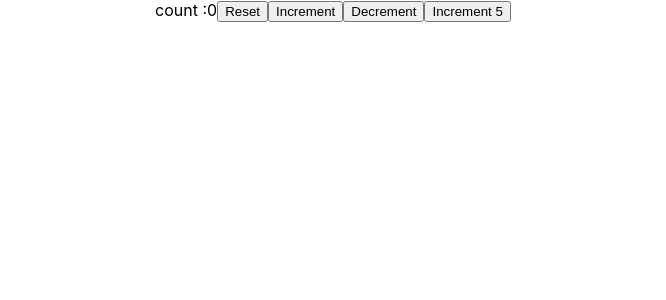
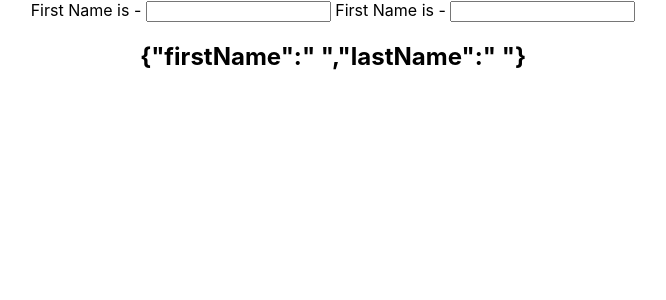
Before and after one commit to gostgmaer/react-hooks-application, a React (Create React App) app: page / in a window 1280 px wide. Shown: the top 300 px of the page, without its empty margins (307-973 px from the left). Built offline with nearby package versions, Linux system fonts and the light colour scheme.

Commit message:
object uehooks

```diff
--- a/src/App.js
+++ b/src/App.js
@@ -1,5 +1,6 @@
 import './App.css';
 import ClassCounter from './Components/ClassCounter';
+import HoockCounterThree from './Components/HoockCounterThree';
 import HookCounter from './Components/HookCounter';
 import HookCounterTWO from './Components/HookCounterTWO';
 
@@ -8,7 +9,8 @@
     <div className="App">
      {/* <ClassCounter></ClassCounter>
      <HookCounter></HookCounter> */}
-     <HookCounterTWO></HookCounterTWO>
+     {/* <HookCounterTWO></HookCounterTWO> */}
+     <HoockCounterThree></HoockCounterThree>
     </div>
   );
 }
--- /dev/null
+++ b/src/Components/HoockCounterThree.js
@@ -0,0 +1,38 @@
+import React, { useState } from "react";
+
+function HoockCounterThree() {
+  const [name, setName] = useState({ firstName: " ", lastName: " " });
+  return (
+    <div>
+      <div className="form-group">
+        <label> First Name is - {name.firstName}</label>
+        <input
+          onChange={(e) => setName({ ...name, firstName: e.target.value })}
+          value={name.firstName}
+          type="text"
+          name="firstName"
+          id="firstName"
+          className="form-control"
+
+        >
+
+        </input>
+        <label> First Name is - {name.lastName}</label>
+        <input
+          onChange={(e) => setName({ ...name, lastName: e.target.value })}
+          value={name.lastName}
+          type="text"
+          name="lastName"
+          id="lastName"
+          className="form-control"
+
+        >
+
+        </input>
+        <h2>{JSON.stringify(name)}</h2>
+      </div>
+    </div>
+  );
+}
+
+export default HoockCounterThree;
```
